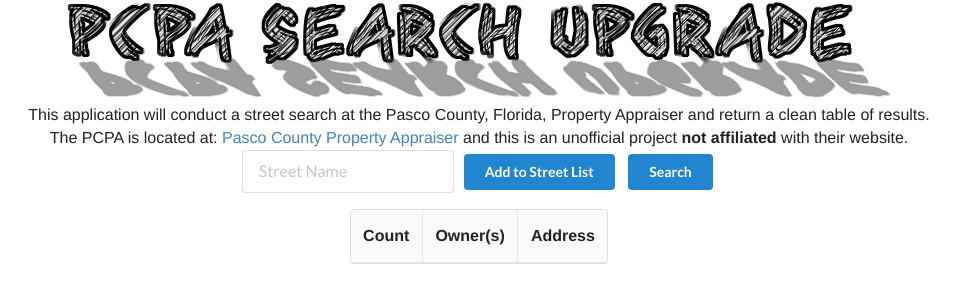
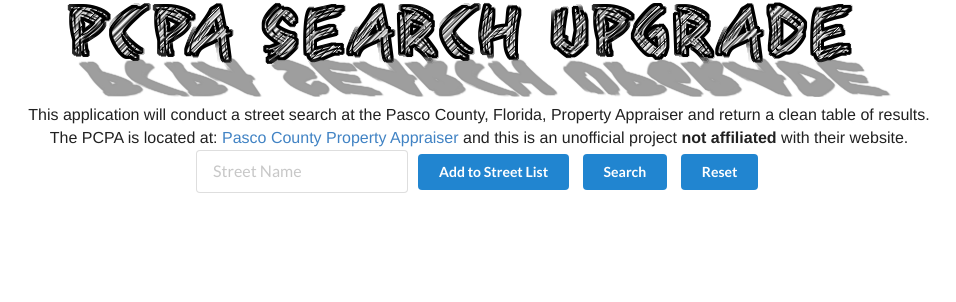
Before and after one commit to ObieMunoz/pcpa-search-app, a React (Create React App) app: page / in a window 1280 px wide. Shown: the top 302 px of the page, without its empty margins (161-1117 px from the left). Built offline with nearby package versions, Linux system fonts and the light colour scheme.

Commit message:
Added reset

```diff
--- a/src/components/App.js
+++ b/src/components/App.js
@@ -18,12 +18,18 @@
     })
   }
 
+  function handleReset() {
+    console.log("reset")
+    setStreets(streets => [])
+    setData(data => [])
+  }
+
   return (
     <div className="App">
       <Header />
-      <SearchForm handleSearch={handleSearch} setStreets={setStreets} />
+      <SearchForm handleSearch={handleSearch} setStreets={setStreets} handleReset={handleReset} />
       <StreetList streets={streets} />
-      <TableContainer setData={setData} data={data} />
+      {data.length > 0 ? <TableContainer setData={setData} data={data} /> : null}
     </div>
   );
 }
--- a/src/components/SearchForm.js
+++ b/src/components/SearchForm.js
@@ -1,6 +1,6 @@
 import { useState } from 'react';
 
-function SearchForm({ handleSearch, setStreets }) {
+function SearchForm({ handleSearch, setStreets, handleReset }) {
     const [searchTerm, setSearchTerm] = useState('');
 
     function handleChange(e) {
@@ -19,6 +19,7 @@
                 </div>
                 <button className="ui primary button" type="button" onClick={e => addToSearch(e)}>Add to Street List</button>
                 <button className="ui primary button" type="submit" onClick={e => handleSearch(e)}>Search</button>
+                <button className="ui primary button" type="button" onClick={() => handleReset()}>Reset</button>
             </form>
         </div>
     )
```
